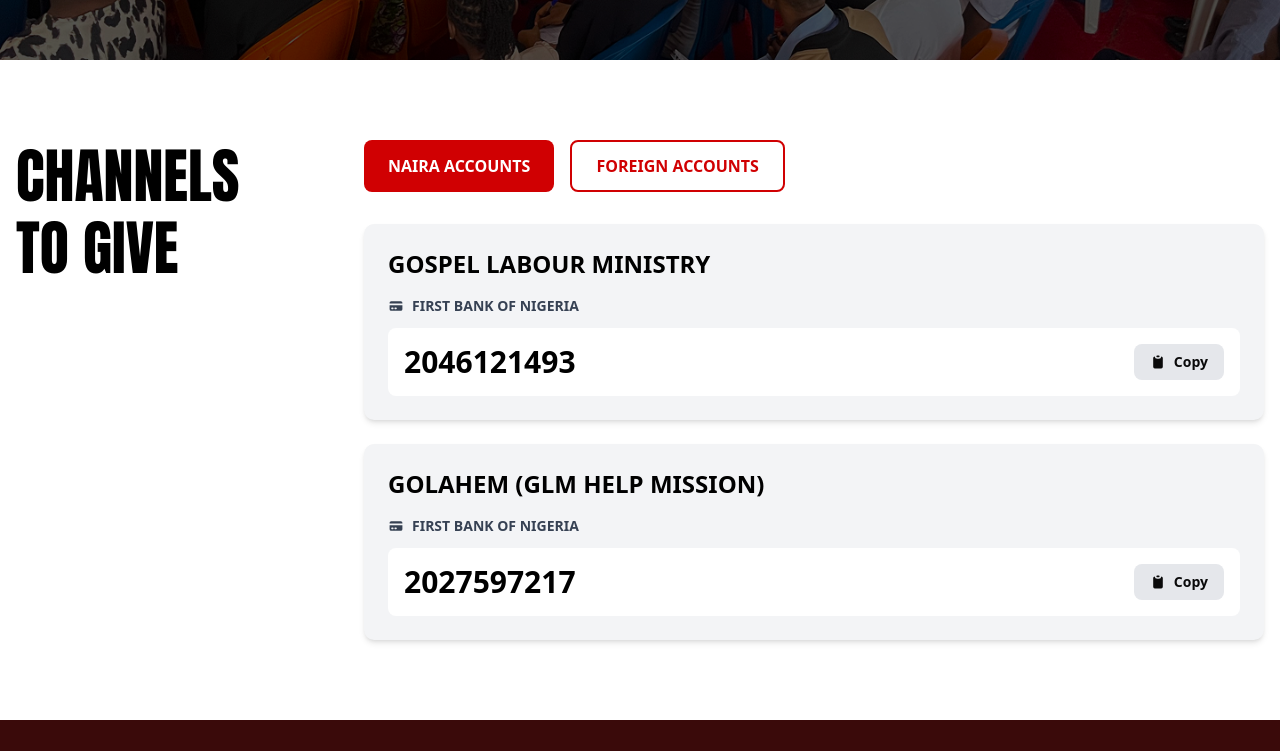
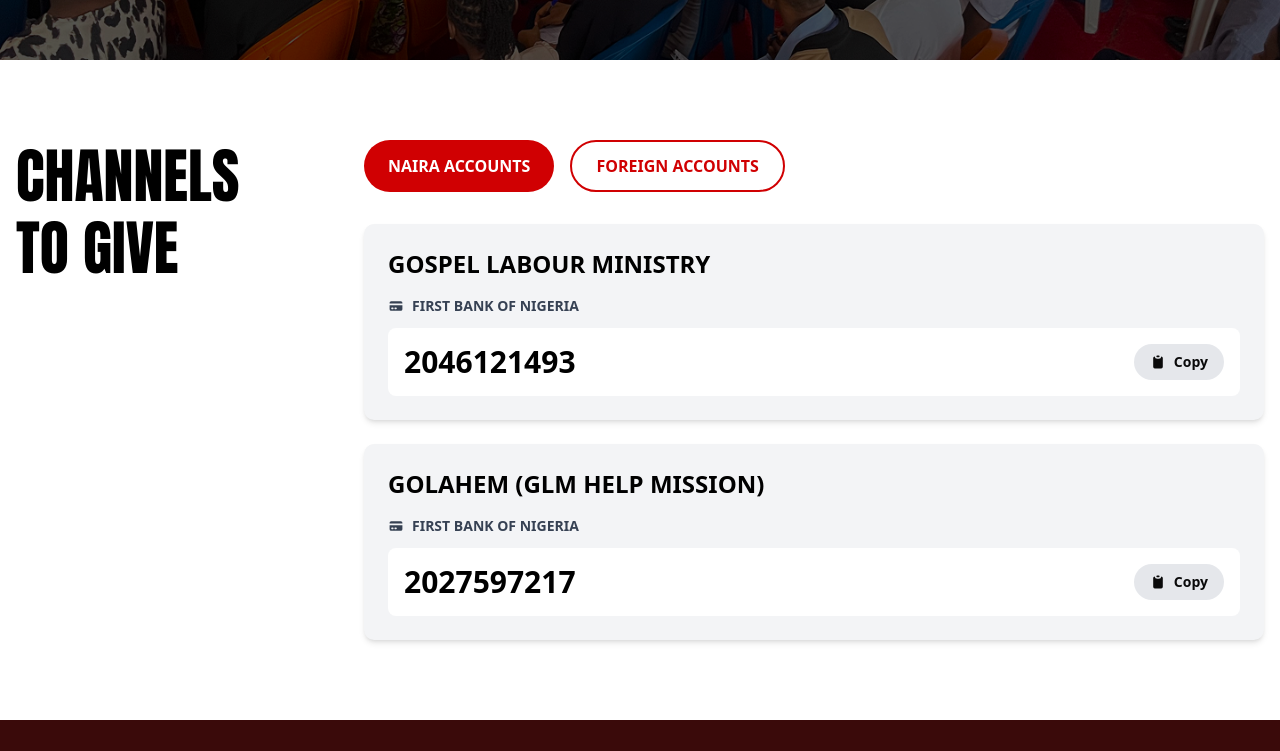
Before and after one commit to gigscode/glmhq, a Next.js app: page /giving in a window 1280 px wide. Shown: the part 440-1191 px from the top of the page. Built offline with nearby package versions, Linux system fonts and the light colour scheme.

Commit message:
feat: Add a new giving page with account details and copy-to-clipboard functionality.

```diff
--- a/app/giving/page.tsx
+++ b/app/giving/page.tsx
@@ -56,7 +56,7 @@ export default function GivingPage() {
                             <div className="flex gap-4 mb-8">
                                 <button
                                     onClick={() => setActiveTab("naira")}
-                                    className={`px-6 py-3 font-bold text-sm md:text-base rounded-md transition-colors ${activeTab === "naira"
+                                    className={`px-6 py-3 font-bold text-sm md:text-base rounded-full transition-colors ${activeTab === "naira"
                                         ? "bg-[#D00002] text-white"
                                         : "bg-white text-[#D00002] border-2 border-[#D00002]"
                                         }`}
@@ -65,7 +65,7 @@ export default function GivingPage() {
                                 </button>
                                 <button
                                     onClick={() => setActiveTab("foreign")}
-                                    className={`px-6 py-3 font-bold text-sm md:text-base rounded-md transition-colors ${activeTab === "foreign"
+                                    className={`px-6 py-3 font-bold text-sm md:text-base rounded-full transition-colors ${activeTab === "foreign"
                                         ? "bg-[#D00002] text-white"
                                         : "bg-white text-[#D00002] border-2 border-[#D00002]"
                                         }`}
@@ -95,7 +95,7 @@ export default function GivingPage() {
                                             <span className="font-bold text-2xl md:text-3xl text-black">2046121493</span>
                                             <button
                                                 onClick={() => copyToClipboard("2046121493")}
-                                                className="flex items-center gap-2 px-4 py-2 bg-gray-200 hover:bg-gray-300 rounded-md transition-colors"
+                                                className="flex items-center gap-2 px-4 py-2 bg-gray-200 hover:bg-gray-300 rounded-full transition-colors"
                                             >
                                                 <svg className="w-4 h-4" fill="currentColor" viewBox="0 0 20 20">
                                                     <path d="M8 3a1 1 0 011-1h2a1 1 0 110 2H9a1 1 0 01-1-1z" />
@@ -124,7 +124,7 @@ export default function GivingPage() {
                                             <span className="font-bold text-2xl md:text-3xl text-black">2027597217</span>
                                             <button
                                                 onClick={() => copyToClipboard("2027597217")}
-                                                className="flex items-center gap-2 px-4 py-2 bg-gray-200 hover:bg-gray-300 rounded-md transition-colors"
+                                                className="flex items-center gap-2 px-4 py-2 bg-gray-200 hover:bg-gray-300 rounded-full transition-colors"
                                             >
                                                 <svg className="w-4 h-4" fill="currentColor" viewBox="0 0 20 20">
                                                     <path d="M8 3a1 1 0 011-1h2a1 1 0 110 2H9a1 1 0 01-1-1z" />
@@ -156,7 +156,7 @@ export default function GivingPage() {
                                                     <span className="font-bold text-xl text-blue-600">011183822</span>
                                                     <button
                                                         onClick={() => copyToClipboard("011183822")}
-                                                        className="flex items-center gap-1 px-3 py-1 bg-gray-200 hover:bg-gray-300 rounded-md transition-colors"
+                                                        className="flex items-center gap-1 px-3 py-1 bg-gray-200 hover:bg-gray-300 rounded-full transition-colors"
                                                     >
                                                         <svg className="w-4 h-4" fill="currentColor" viewBox="0 0 20 20">
                                                             <path d="M8 3a1 1 0 011-1h2a1 1 0 110 2H9a1 1 0 01-1-1z" />
@@ -172,7 +172,7 @@ export default function GivingPage() {
                                                     <span className="font-bold text-xl text-blue-600">FBNINGLA</span>
                                                     <button
                                                         onClick={() => copyToClipboard("FBNINGLA")}
-                                                        className="flex items-center gap-1 px-3 py-1 bg-gray-200 hover:bg-gray-300 rounded-md transition-colors"
+                                                        className="flex items-center gap-1 px-3 py-1 bg-gray-200 hover:bg-gray-300 rounded-full transition-colors"
                                                     >
                                                         <svg className="w-4 h-4" fill="currentColor" viewBox="0 0 20 20">
                                                             <path d="M8 3a1 1 0 011-1h2a1 1 0 110 2H9a1 1 0 01-1-1z" />
@@ -193,7 +193,7 @@ export default function GivingPage() {
                                                     <span className="font-bold text-2xl text-black">2046211169</span>
                                                     <button
                                                         onClick={() => copyToClipboard("2046211169")}
-                                                        className="flex items-center gap-2 px-4 py-2 bg-gray-200 hover:bg-gray-300 rounded-md transition-colors"
+                                                        className="flex items-center gap-2 px-4 py-2 bg-gray-200 hover:bg-gray-300 rounded-full transition-colors"
                                                     >
                                                         <svg className="w-4 h-4" fill="currentColor" viewBox="0 0 20 20">
                                                             <path d="M8 3a1 1 0 011-1h2a1 1 0 110 2H9a1 1 0 01-1-1z" />
@@ -211,7 +211,7 @@ export default function GivingPage() {
                                                     <span className="font-bold text-2xl text-black">2046212939</span>
                                                     <button
                                                         onClick={() => copyToClipboard("2046212939")}
-                                                        className="flex items-center gap-2 px-4 py-2 bg-gray-200 hover:bg-gray-300 rounded-md transition-colors"
+                                                        className="flex items-center gap-2 px-4 py-2 bg-gray-200 hover:bg-gray-300 rounded-full transition-colors"
                                                     >
                                                         <svg className="w-4 h-4" fill="currentColor" viewBox="0 0 20 20">
                                                             <path d="M8 3a1 1 0 011-1h2a1 1 0 110 2H9a1 1 0 01-1-1z" />
@@ -229,7 +229,7 @@ export default function GivingPage() {
                                                     <span className="font-bold text-2xl text-black">2046213084</span>
                                                     <button
                                                         onClick={() => copyToClipboard("2046213084")}
-                                                        className="flex items-center gap-2 px-4 py-2 bg-gray-200 hover:bg-gray-300 rounded-md transition-colors"
+                                                        className="flex items-center gap-2 px-4 py-2 bg-gray-200 hover:bg-gray-300 rounded-full transition-colors"
                                                     >
                                                         <svg className="w-4 h-4" fill="currentColor" viewBox="0 0 20 20">
                                                             <path d="M8 3a1 1 0 011-1h2a1 1 0 110 2H9a1 1 0 01-1-1z" />
```
